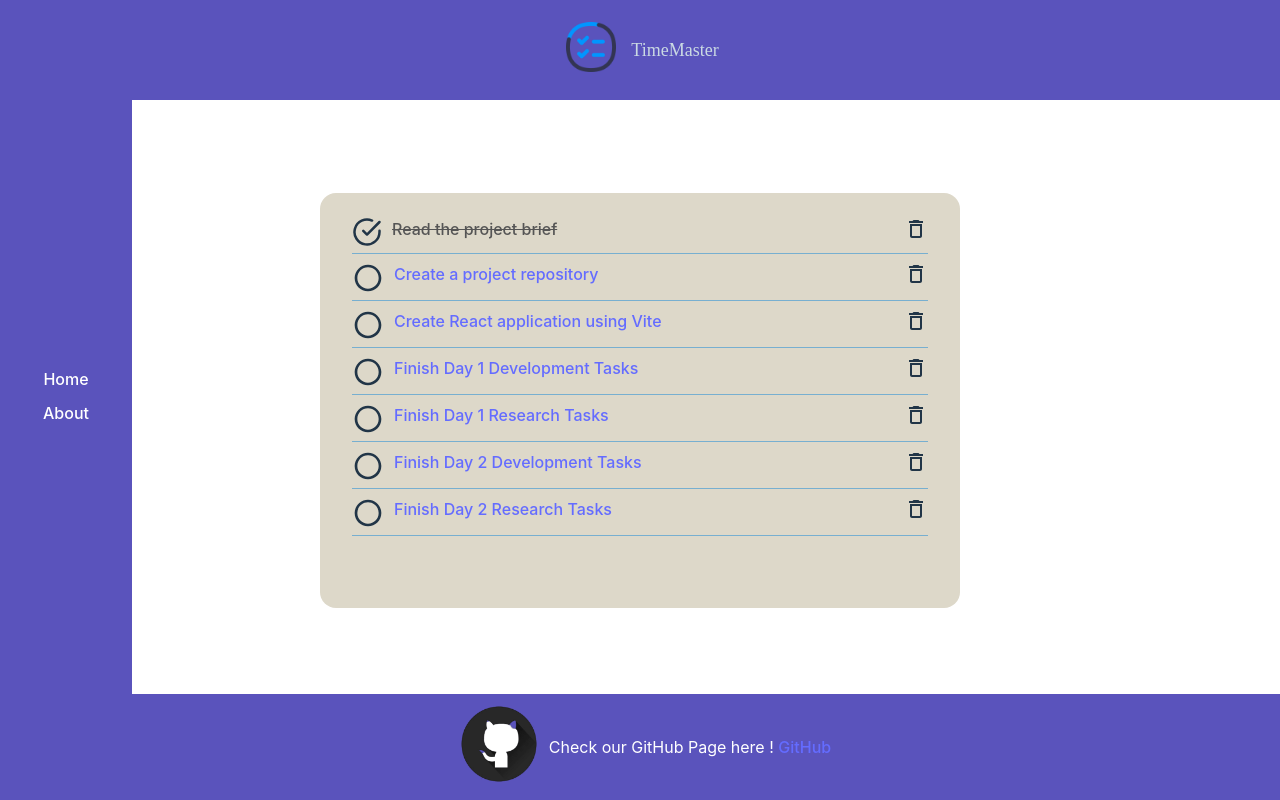
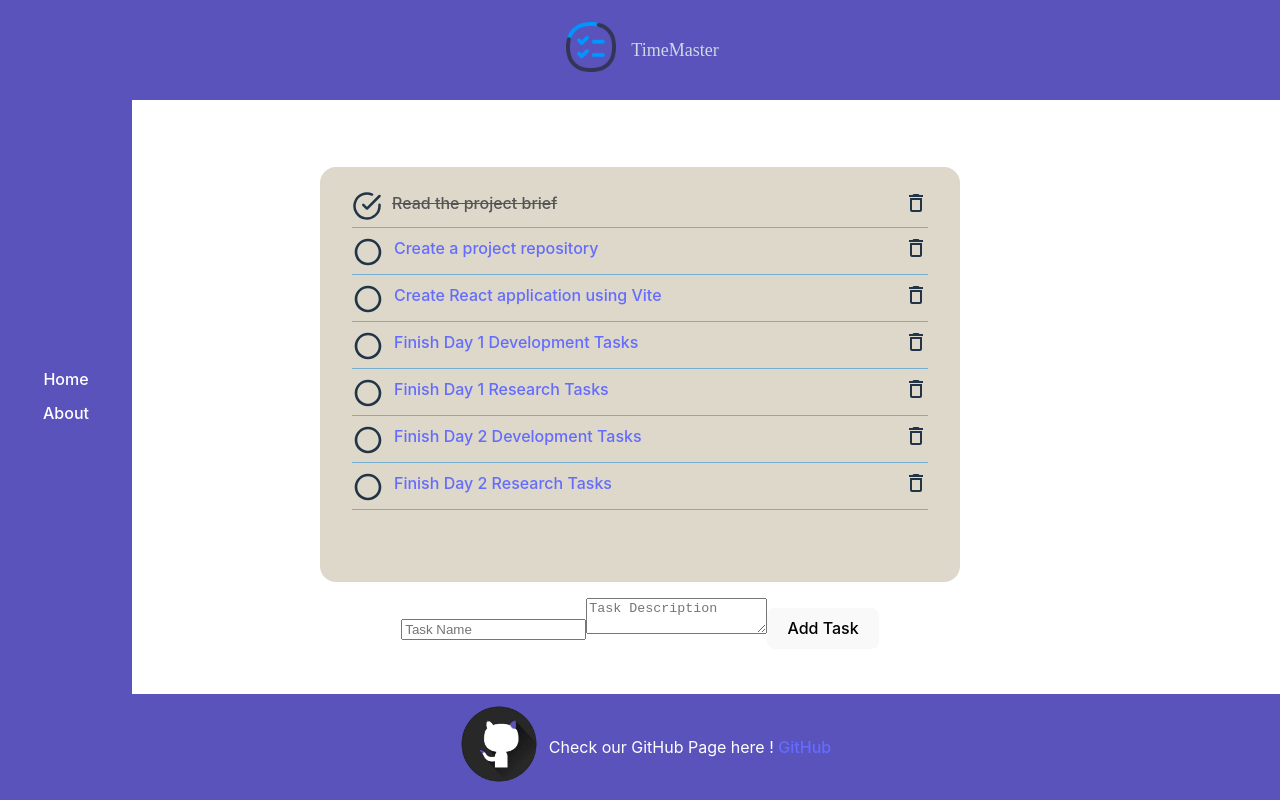
Before and after one commit to Saeideh-Bahadoran/ReactToDoApp, a React (Vite) app: page / in a window 1280 px wide. Built offline with nearby package versions, Linux system fonts and the light colour scheme; the HTML template or start-up script is replaced by a standard one.

Commit message:
forms testing

```diff
--- a/src/Components/TasksList.jsx
+++ b/src/Components/TasksList.jsx
@@ -1,33 +1,18 @@
-import tasksData from "../tasks.json";
-import { useState } from "react";
+import React from "react";
 import ListItem from "./ListItem";
-import { Link } from "react-router-dom";
 
-const TasksList = () => {
-  const [tasks, setTasks] = useState(tasksData);
-
-  function removeItem(item) {
-    setTasks(() => tasks.filter((i) => i.task !== item.task));
-  }
-
+const TasksList = ({ tasks, removeItem }) => { // Receive tasks and removeItem function as props
   return (
     <>
       <ul className="taskList">
-        {tasks.length>0 && tasks.map((item) => {
-          return(
+        {tasks.map((item) => (
           <div key={item.id}>
-
-
-              <ListItem
-                currentTask={item}
-                remove={(item) => removeItem(item)}
-              />
-
+            <ListItem currentTask={item} remove={removeItem} />
           </div>
-        )})}
-        {tasks.length===0 && <div style={{fontWeight:"bold"}}>There is no task!  </div>}
+        ))}
       </ul>
     </>
   );
 };
+
 export default TasksList;
--- a/src/assets/Pages/HomePage.jsx
+++ b/src/assets/Pages/HomePage.jsx
@@ -1,11 +1,54 @@
-import React from "react";
+import React, { useState } from "react";
 import TasksList from "../../Components/TasksList";
 
 const HomePage = () => {
+  const [taskName, setTaskName] = useState("");
+  const [taskDescription, setTaskDescription] = useState("");
+  const [tasks, setTasks] = useState([
+    { id: "0", task: "Read the project brief", completed: true },
+    { id: "1", task: "Create a project repository", completed: false },
+    { id: "2", task: "Create React application using Vite", completed: false },
+    { id: "3", task: "Finish Day 1 Development Tasks", completed: false },
+    { id: "4", task: "Finish Day 1 Research Tasks", completed: false },
+    { id: "5", task: "Finish Day 2 Development Tasks", completed: false },
+    { id: "6", task: "Finish Day 2 Research Tasks", completed: false }
+  ]);
+
+  const handleSubmit = (e) => {
+    e.preventDefault();
+    const newTask = {
+      id: tasks.length.toString(),
+      task: taskName,
+      description: taskDescription,
+      completed: false
+    };
+    setTasks([...tasks, newTask]);
+    setTaskName(""); // Reset input value
+    setTaskDescription(""); // Reset input value
+  };
+
+  const removeItem = (item) => {
+    setTasks(tasks.filter((i) => i.id !== item.id));
+  };
+
   return (
-
-      <TasksList />
-
+    <div>
+      <TasksList tasks={tasks} removeItem={removeItem} />
+      <form onSubmit={handleSubmit}>
+        <input
+          type="text"
+          placeholder="Task Name"
+          value={taskName}
+          onChange={(e) => setTaskName(e.target.value)}
+        />
+        <textarea
+          placeholder="Task Description"
+          value={taskDescription}
+          onChange={(e) => setTaskDescription(e.target.value)}
+        ></textarea>
+        <button type="submit">Add Task</button>
+      </form>
+    </div>
   );
 };
 
--- a/src/assets/Pages/TaskDetailsPage.jsx
+++ b/src/assets/Pages/TaskDetailsPage.jsx
@@ -1,7 +1,6 @@
 import React from "react";
 import tasksData from "../../tasks.json";
 import { useParams, Link } from 'react-router-dom';
-
 
 const TaskDetailsPage = () => {
   const { taskId } = useParams();
```
